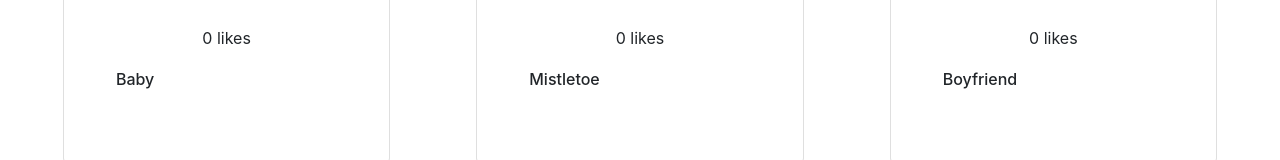
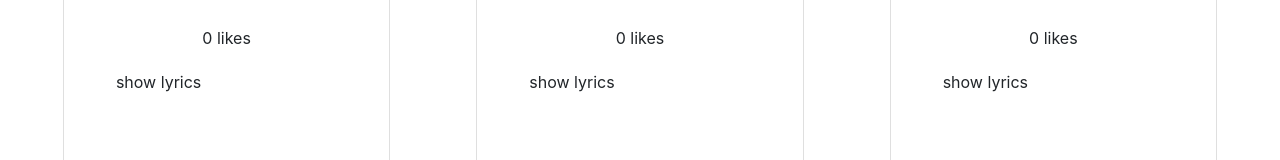
Before and after one commit to natbibi/belieber, a React app: page / in a window 1280 px wide. Shown: the part 785-945 px from the top of the page. Built offline with nearby package versions, Linux system fonts and the light colour scheme; no server answers; a web font is replaced by a local one.

Commit message:
add lyrics button

```diff
--- a/src/components/Albums/index.js
+++ b/src/components/Albums/index.js
@@ -11,6 +11,9 @@ const AlbumCards = () => {
         { id: '63iWSELt9V1kV6RSMxN7Ii', name: 'Changes', img: "https://upload.wikimedia.org/wikipedia/en/1/16/Justin_Bieber_-_Changes.png", releaseDate: 2020, title: 'Intentions' },
         { id: '6mzpIm84OXCBxw6Tuhp1OA', name: 'Justice', img: "https://upload.wikimedia.org/wikipedia/en/0/08/Justin_Bieber_-_Justice.png", releaseDate: 2021, title: 'Peaches' }
     ])
+    // const [showLyrics, setShowLyrics] = useState()
+
+    // const toggleLyrics = () => setShowLyrics(prevState => !prevState)
 
     const renderRows = () => {
         return album.map(p =>
@@ -21,7 +24,8 @@ const AlbumCards = () => {
                     <p className="card-text">{p.releaseDate}</p>
                     <LikeButton name={p.name}/>
                     <Listen songId={p.id}/>
-                    <Lyrics title={p.title}/>
+                    <Lyrics title={p.title} />
+                    {/* {showLyrics ? <Lyrics title={p.title} close={toggleLyrics}/> : <button onClick={toggleLyrics}>Show me lyrics</button>} */}
                 </div>
             </div>
 
--- a/src/components/Lyrics/index.js
+++ b/src/components/Lyrics/index.js
@@ -4,12 +4,14 @@ import axios from 'axios'
 function Lyrics(props){
     const [error, setError ] = useState()
     const [showLyrics, setShowLyrics] = useState()
+    const [hideLyrics, setHideLyrics] = useState()
+
 
     useEffect(() => {
         async function getLyrics(){
             try{
                 let {data} = await axios.get(`https://api.lyrics.ovh/v1/justin-bieber/${props.title} `)
-                console.log(data.lyrics)
+
                 setShowLyrics(data.lyrics)
             } catch (err) {
                 setError(err.message)
@@ -19,14 +21,26 @@ function Lyrics(props){
     }, [])
 
 
-
+    // const displayLyrics = (e) => {
+    //     e.preventDefault()
+    //     setShowLyrics(showLyrics)
+    // }
+    const toggleLyrics = (e) => {
+        e.stopPropagation()
+        setShowLyrics('')
+        setHideLyrics('')
+    }
+    // const hideToggleLyrics = () => setShowLyrics(!showLyrics)
 
 
 
     return (
     <div>
-        <h6>{props.title}</h6>
-        <p>{showLyrics}</p>
+        {/* {showLyrics ? toggleLyrics : <button onClick={toggleLyrics}>Show me lyrics</button>} */}
+        {/* <span onClick={hideToggleLyrics} style={{cursor: "pointer"}}> hide lyrics</span> */}
+        <span onClick={toggleLyrics} style={{cursor: "pointer"}}> show lyrics </span>
+        {/* {showLyrics && <button onClick={toggleLyrics} >Show me lyrics</button>} */}
+        <p>{ toggleLyrics ?  showLyrics : hideLyrics}</p>
     </div>
     )
 }
```
